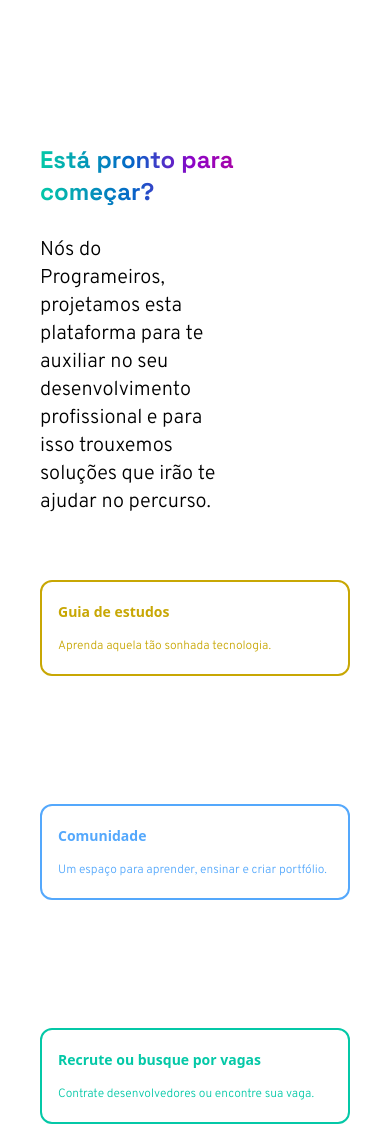
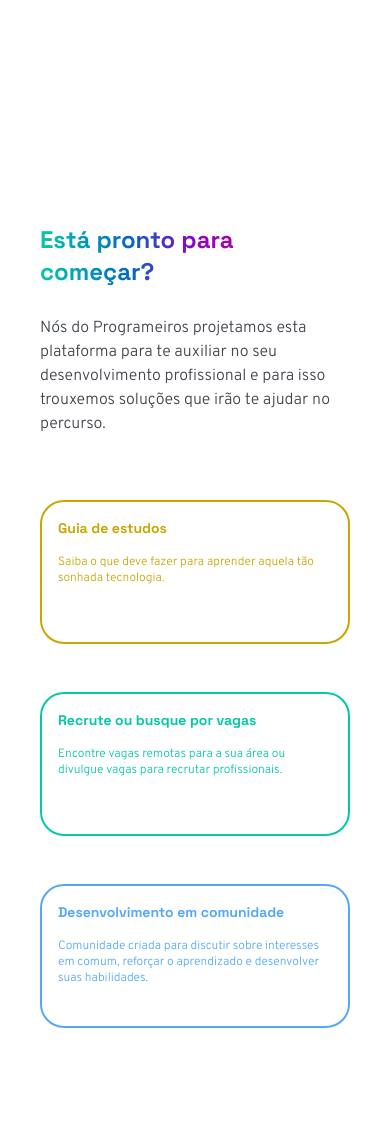
Before and after one commit to dansenpir/programeiros, a Next.js app: page /components/Home/BoxCard in a window 390 px wide. After the commit the page ends 1028 px from the top, so only its background shows below. Built offline with nearby package versions, Linux system fonts and the light colour scheme.

Commit message:
feat: improve BoxCard responsiveness

```diff
--- a/src/pages/components/Home/BoxCard/Card/index.tsx
+++ b/src/pages/components/Home/BoxCard/Card/index.tsx
@@ -8,13 +8,13 @@
 export default function Card({ color, title, message, setClassName }: Card) {
   return (
     <div
-      className={`h-24 w-full md:w-1/3 flex flex-col justify-center px-4 rounded-xl border-2 border-${color} ${setClassName}`}>
+      className={`h-36 md:h-52 w-full md:w-96 flex flex-col px-4 rounded-3xl border-2 border-${color} ${setClassName}`}>
       <h3
-        className={`font-grotestk font-bold text-sm xl:text-xl leading-5 text-${color}`}>
+        className={`font-grotesk font-bold text-sm md:text-base lg:text-xl leading-5 mt-4 text-${color}`}>
         {title}
       </h3>
       <p
-        className={`text-${color} font-overpass font-light text-xs lg:text-base mt-4`}>
+        className={`text-${color} font-overpass font-light text-xs md:text-sm lg:text-base mt-4`}>
         {message}
       </p>
     </div>
--- a/src/pages/components/Home/BoxCard/index.tsx
+++ b/src/pages/components/Home/BoxCard/index.tsx
@@ -3,36 +3,40 @@
 
 export default function BoxCard() {
   return (
-    <section>
+    <section className='mt-56 sm:mt-64'>
       <div className='px-10 xl:px-24'>
         <h1
-          className={`${styles.textRainbow} font-grotesk font-bold text-2xl md:text-3xl lg:text-4xl xl:text-5xl xl:leading-24 mt-36 w-4/5 md:w-3/5`}>
+          className={`${styles.textRainbow} font-grotesk font-bold text-2xl md:text-3xl lg:text-4xl xl:text-5xl xl:leading-24 w-4/5 md:w-3/5`}>
           Está pronto para começar?
         </h1>
-        <p className='font-overpass font-light text-xl mt-7 w-7/12'>
-          Nós do Programeiros, projetamos esta plataforma para te auxiliar no
-          seu desenvolvimento profissional e para isso trouxemos soluções que
-          irão te ajudar no percurso.
+        <p className='font-overpass font-light text-base lg:text-xl text-gray-dark mt-7 sm:w-11/12 lg:w-4/5 xl:w-7/12'>
+          Nós do Programeiros projetamos esta plataforma para te auxiliar no seu
+          desenvolvimento profissional e para isso trouxemos soluções que irão
+          te ajudar no percurso.
         </p>
       </div>
       <div className='flex flex-col md:flex-row justify-between mt-16 mx-10 md:mx-0'>
         <Card
           color={'orange'}
           title='Guia de estudos'
-          message='Aprenda aquela tão sonhada tecnologia.'
-          setClassName={'mb-32 md:mb-0 md:ml-10 xl:ml-24 lg:mr-36'}
-        />
-        <Card
-          color={'blue'}
-          title={'Comunidade'}
-          message={'Um espaço para aprender, ensinar e criar portfólio.'}
-          setClassName={'mb-32 md:mb-0 md:mx-5 lg:mx-0'}
+          message='Saiba o que deve fazer para aprender aquela tão sonhada tecnologia.'
+          setClassName={'mb-12 md:mb-0 md:ml-10 xl:ml-24 lg:mr-16 xl:mr-32'}
         />
         <Card
           color={'green'}
           title={'Recrute ou busque por vagas'}
-          message={'Contrate desenvolvedores ou encontre sua vaga.'}
-          setClassName={'md:mr-10 xl:mr-24 lg:ml-36'}
+          message={
+            'Encontre vagas remotas para a sua área ou divulgue vagas para recrutar profissionais.'
+          }
+          setClassName={'mb-12 md:mb-0 md:mx-5 lg:mx-0'}
+        />
+        <Card
+          color={'blue'}
+          title={'Desenvolvimento em comunidade'}
+          message={
+            'Comunidade criada para discutir sobre interesses em comum, reforçar o aprendizado e desenvolver suas habilidades.'
+          }
+          setClassName={'md:mr-10 xl:mr-24 lg:ml-16 xl:ml-32'}
         />
       </div>
     </section>
--- a/src/pages/components/Home/Highlight/index.tsx
+++ b/src/pages/components/Home/Highlight/index.tsx
@@ -18,7 +18,7 @@
     setTimeout(() => {
       if (counter <= animation.length - 2) setCounter(counter + 1);
       else setCounter(0);
-    }, 5000);
+    }, 1500);
     setCategory(animation[counter][0]);
     setCategoryTextColor(animation[counter][1]);
   }, [counter]);
@@ -47,7 +47,7 @@
           <p className='font-overpass font-normal text-gray text-sm md:text-base leading-5 pt-4 md:pt-12'>
             Conheça também nossas comunidades
           </p>
-          <div className='flex flex-wrap mb-11 sm:mb-0 mt-8 sm:mt-11'>
+          <div className='flex flex-wrap sm:mb-0 mt-8 sm:mt-11'>
             <SocialButton
               link={'https://t.me/+p8PHV0M348k3NjE5'}
               text={'Telegram'}
```
